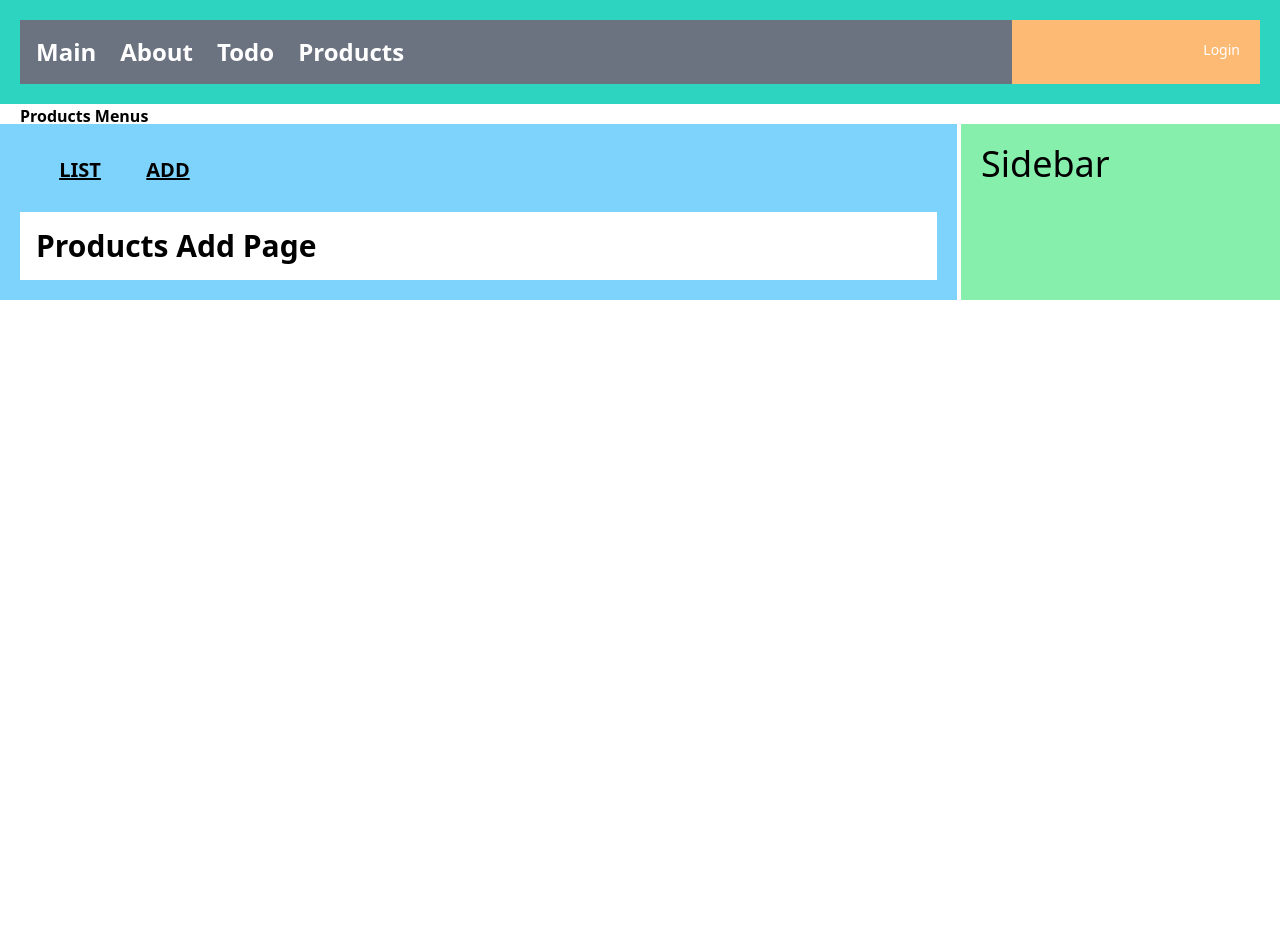
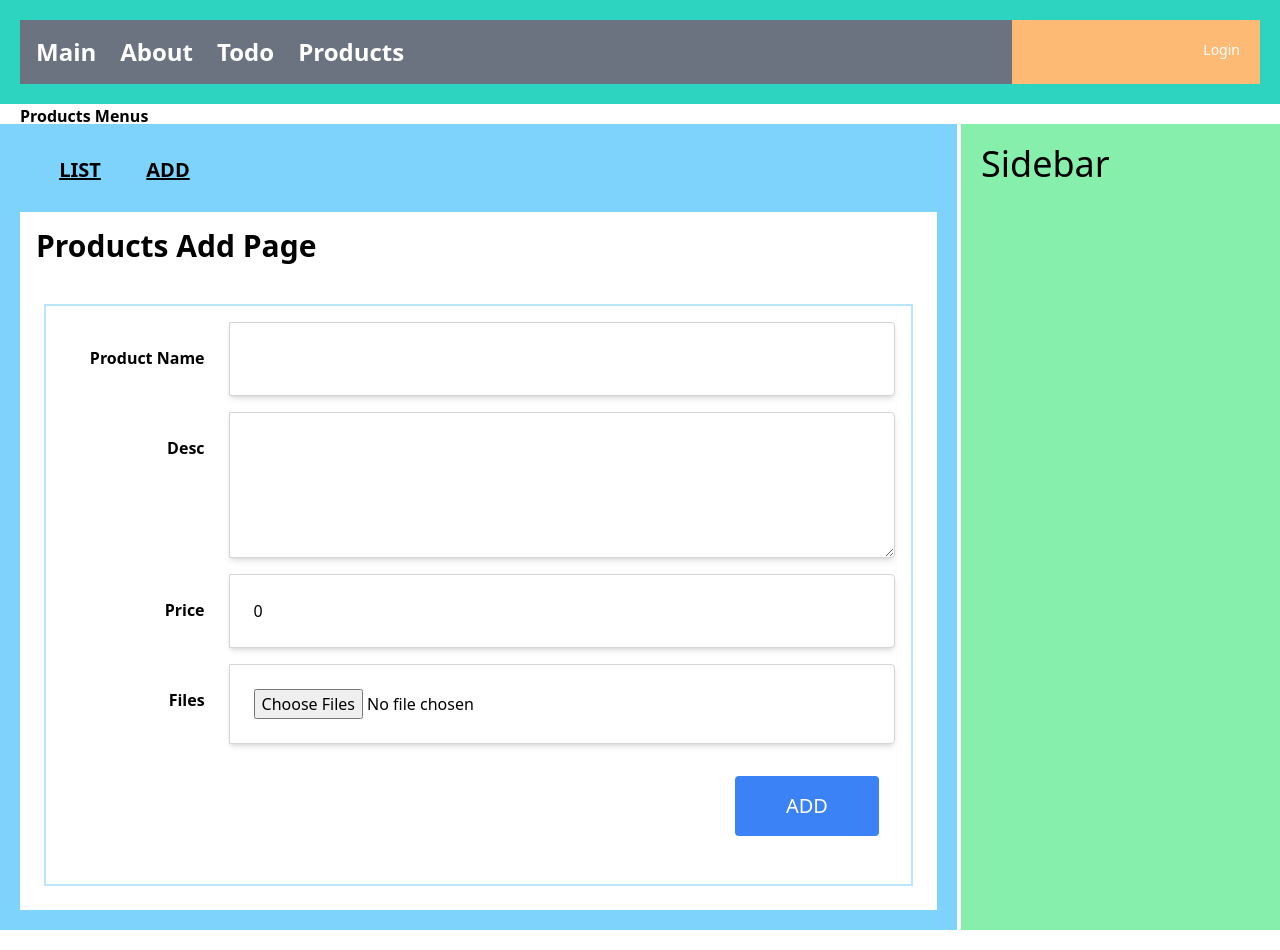
Before and after one commit to CHOHUNE/following_react_, a React (Create React App) app: page /products/add in a window 1280 px wide. Before the commit the page ends 800 px from the top, so only its background shows below. Built offline with nearby package versions, Linux system fonts and the light colour scheme.

Commit message:
FEAT : 상품등록 컴포넌트 처리 완료 TODO: 상품 등록 결과 Modal 창

```diff
--- /dev/null
+++ b/src/api/productsApi.js
@@ -0,0 +1,14 @@
+import React from 'react';
+import axios from "axios";
+import {API_SERVER_HOST} from "./todoApi";
+
+
+const host = `${API_SERVER_HOST}/api/products`
+
+export const postAdd = async (product)=>{
+    const header = {headers:{'Content-Type':'multipart/form-data'}}
+
+    const res = await axios.post(`${host}/`,product, header)
+
+    return res.data
+}
--- a/src/api/todoApi.js
+++ b/src/api/todoApi.js
@@ -2,8 +2,6 @@
 
 
 export const API_SERVER_HOST='http://localhost:8080'
-
-
 
 const prefix = `${API_SERVER_HOST}/api/todo` //
 
--- /dev/null
+++ b/src/components/products/AddComponent.js
@@ -0,0 +1,143 @@
+import { useRef, useState } from "react";
+
+import { postAdd } from "../../api/productsApi";
+// import FetchingModal from "../common/FetchingModal";
+import ResultModal from "../common/ResultModal";
+import useCustomMove from "../../hooks/useCustomMove";
+
+const initState = {
+    pname: '',
+    pdesc: '',
+    price: 0,
+    files: []
+}
+
+const AddComponent = () => {
+
+    const [product,setProduct] = useState({...initState})
+    const uploadRef = useRef()
+
+    const [fetching, setFetching] = useState(false)
+    const [result, setResult] = useState(null)
+
+    const {moveToList} = useCustomMove() //이동을 위한 함수
+
+
+    const handleChangeProduct = (e) => {
+        product[e.target.name] = e.target.value
+        setProduct({...product})
+
+    }
+
+    const handleClickAdd = (e) => {
+
+        const files = uploadRef.current.files
+
+        const formData = new FormData()
+
+        for (let i = 0; i < files.length; i++) {
+            formData.append("files", files[i]);
+        }
+
+        //other data
+        formData.append("pname", product.pname)
+        formData.append("pdesc", product.pdesc)
+        formData.append("price", product.price)
+
+        console.log(formData)
+
+        setFetching(true)
+
+        postAdd(formData).then(data=> {
+            setFetching(false)
+            setResult(data.result)
+        })
+    }
+
+    const closeModal = () => { //ResultModal 종료
+
+        setResult(null)
+        moveToList({page:1}) //모달 창이 닫히면 이동
+    }
+
+
+
+    return (
+        <div className = "border-2 border-sky-200 mt-10 m-2 p-4">
+
+            {/*{fetching? <FetchingModal/> :<></>}*/}
+
+            {/*{result?*/}
+            {/*    <ResultModal*/}
+            {/*        title={'Product Add Result'}*/}
+            {/*        content={`${result}번 등록 완료`}*/}
+            {/*        callbackFn ={closeModal}*/}
+            {/*    />*/}
+            {/*    : <></>*/}
+            {/*}*/}
+
+
+            <div className="flex justify-center">
+                <div className="relative mb-4 flex w-full flex-wrap items-stretch">
+                    <div className="w-1/5 p-6 text-right font-bold">Product Name</div>
+                    <input className="w-4/5 p-6 rounded-r border border-solid border-neutral-300 shadow-md"
+                           name="pname"
+                           type={'text'}
+                           value={product.pname}
+                           onChange={handleChangeProduct}
+                    >
+                    </input>
+
+                </div>
+            </div>
+            <div className="flex justify-center">
+                <div className="relative mb-4 flex w-full flex-wrap items-stretch">
+                    <div className="w-1/5 p-6 text-right font-bold">Desc</div>
+                    <textarea
+                        className="w-4/5 p-6 rounded-r border border-solid border-neutral-300 shadow-md resize-y"
+                        name="pdesc"
+                        rows="4"
+                        onChange={handleChangeProduct}
+                        value={product.pdesc}>
+              {product.pdesc}
+            </textarea>
+                </div>
+            </div>
+            <div className="flex justify-center">
+                <div className="relative mb-4 flex w-full flex-wrap items-stretch">
+                    <div className="w-1/5 p-6 text-right font-bold">Price</div>
+                    <input className="w-4/5 p-6 rounded-r border border-solid border-neutral-300 shadow-md"
+                           name="price"
+                           type={'number'}
+                           value={product.price}
+                           onChange={handleChangeProduct}
+                    >
+                    </input>
+                </div>
+            </div>
+            <div className="flex justify-center">
+                <div className="relative mb-4 flex w-full flex-wrap items-stretch">
+                    <div className="w-1/5 p-6 text-right font-bold">Files</div>
+                    <input ref={uploadRef}
+                           className="w-4/5 p-6 rounded-r border border-solid border-neutral-300 shadow-md"
+                           type={'file'} multiple={true}
+                    >
+                    </input>
+                </div>
+            </div>
+            <div className="flex justify-end">
+                <div className="relative mb-4 flex p-4 flex-wrap items-stretch">
+                    <button type="button"
+                            className="rounded p-4 w-36 bg-blue-500 text-xl  text-white "
+                            onClick={handleClickAdd}
+                    >
+                        ADD
+                    </button>
+
+                </div>
+            </div>
+        </div>
+    );
+}
+
+export default AddComponent;
--- a/src/pages/products/AddPage.js
+++ b/src/pages/products/AddPage.js
@@ -1,4 +1,5 @@
 import React from 'react';
+import AddComponent from "../../components/products/AddComponent";
 
 function AddPage(props) {
     return (
@@ -6,6 +7,8 @@
             <div className={"text-3xl font-extrabold"}>
                 Products Add Page
             </div>
+
+            <AddComponent/>
         </div>
     );
 }
```
